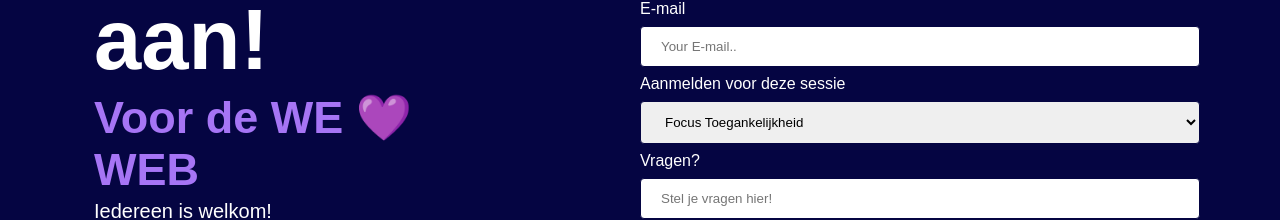
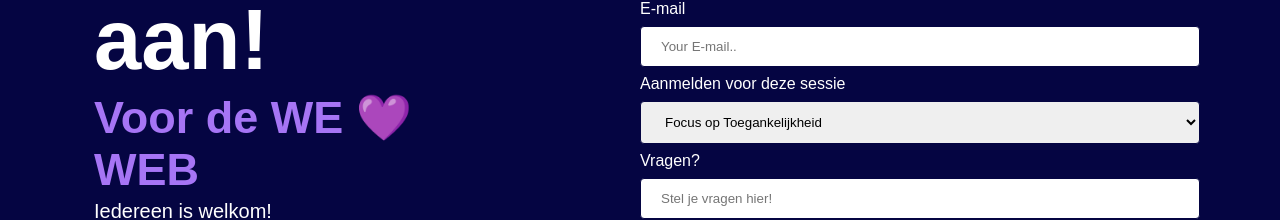
Before and after one commit to EmonaSantiago/18.ILoveWebApp, a SvelteKit app: page /aanmelden in a window 1280 px wide. Shown: the part 316-536 px from the top of the page. Built offline with nearby package versions, Linux system fonts and the light colour scheme.

Commit message:
kleine detail

```diff
--- a/src/routes/aanmelden/+page.svelte
+++ b/src/routes/aanmelden/+page.svelte
@@ -32,7 +32,7 @@
 
         <label for="country">Aanmelden voor deze sessie</label>
         <select id="country" name="country">
-          <option value="sessie">Focus Toegankelijkheid</option>
+          <option value="sessie">Focus op Toegankelijkheid</option>
           <option value="sessie">Javascript</option>
           <option value="sessie">Html/Css</option>
           <option value="sessie">Project Board opzetten</option>
```
